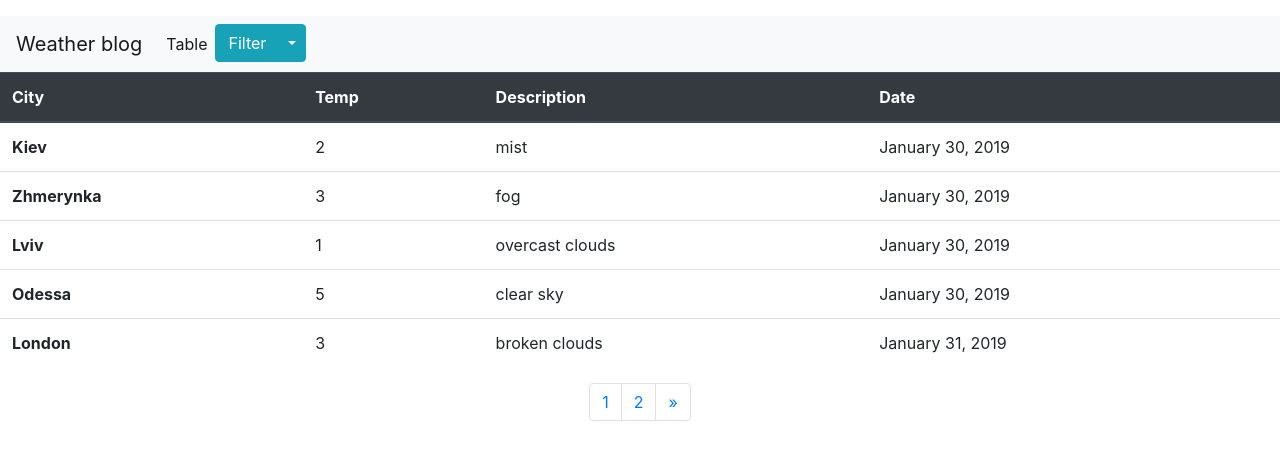
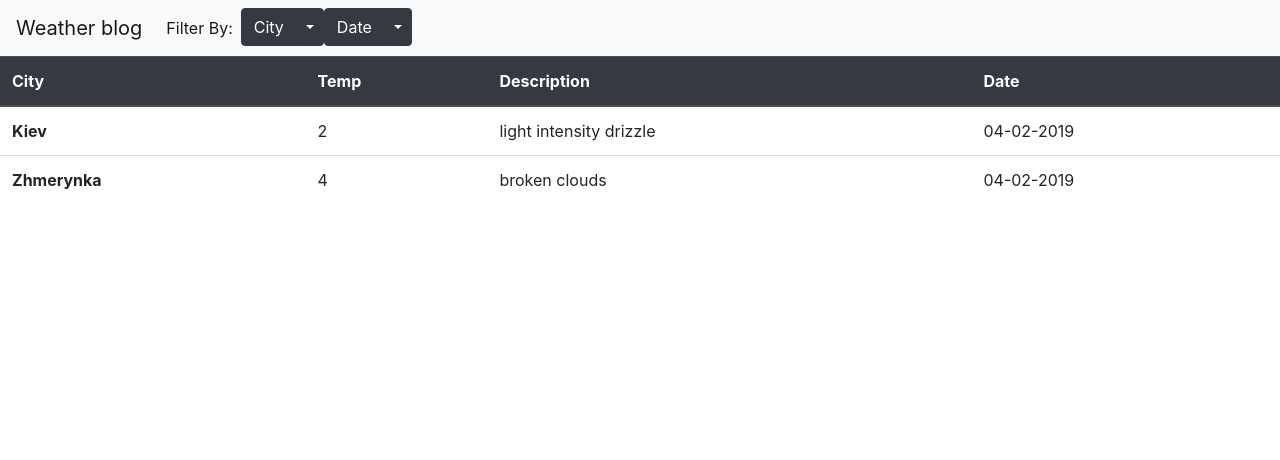
Before and after one commit to funkynine/CS50, a Django app: page /storage/ in a window 1280 px wide. Shown: the top 460 px of the page. Run offline with Django 3.2, Linux system fonts and the light colour scheme; data comes from the database, SQL or seed files in the repository; some libraries are stand-ins or nearby versions.

Commit message:
Fixed style

```diff
--- a/mysite/static/myvenv/script.js
+++ b/mysite/static/myvenv/script.js
@@ -8,11 +8,13 @@ date = new Date();
 
 // Map initialization
 function initMap() {
+    const elem = document.getElementById('map');
+    if(!elem) { return; }
 mapOptions = {
           zoom: 8,
           center: {lat: 50.401, lng: 30.252}
         };
-    map =new google.maps.Map(document.getElementById('map'),
+    map =new google.maps.Map(elem,
             mapOptions);
 }
 
@@ -91,3 +93,15 @@ function takeInfo(data){
     // Change the center of the map
     changeCenter(lat, lon)
 }
+
+function filterDate(city) {
+    const startDate = document.getElementById('startDate').value;
+    const endDate = document.getElementById('endDate').value;
+    if(!startDate || !endDate) { return; }
+    if (city != '0') {
+        console.log(city);
+        document.location = `/storage/?filter=${city}&date-start=${startDate}&date-end=${endDate}`;
+    } else {
+        document.location = `/storage/?date-start=${startDate}&date-end=${endDate}`;
+    }
+}
--- a/mysite/views.py
+++ b/mysite/views.py
@@ -23,6 +23,10 @@ def index(request):
 @csrf_exempt
 def storage(request):
     decr = 0
+    page = 0
+    city = 0
+    startDate = 0
+    endDate = 0
     # Check if there is a file in the directory
     if os.path.exists(SQLITE_FILE):
         print('DataBase file find')
@@ -36,13 +40,28 @@ def storage(request):
 
     db.execute('SELECT count(*) FROM CITYS')
     count = ((db.fetchone()[0] + 1) // 5) + 1
-    # Request to database
-    page = 0
+
+    db.execute('SELECT DISTINCT name FROM CITYS')
+    cities = db.fetchall()
+
     if (request.GET.get('page')):
         decr = int(request.GET.get('page')) - 1
         page = decr * 4
 
-    db.execute('SELECT * FROM CITYS LIMIT 5 OFFSET ?', (page,))
+    # Sort request
+    if (request.GET.get('filter')):
+        city = request.GET.get('filter')
+
+        db.execute('SELECT count(*) FROM CITYS WHERE name=?', (city,))
+        count = ((db.fetchone()[0] + 1) // 5) + 1
+
+        db.execute('SELECT * FROM CITYS WHERE name=? LIMIT 5 OFFSET ?', (city, page,) )
+    else:
+        db.execute('SELECT * FROM CITYS LIMIT 5 OFFSET ?', (page,))
+
+
+
+
 
     # Assignment of data from the database
     result = db.fetchall()
@@ -53,6 +72,8 @@ def storage(request):
     result = {"result": result}
     result["count"] = count
     result["previousPage"] = decr
+    result["cities"] = cities
+    result["city"] = city
 
     if(count != decr + 1):
         result["nextPage"] = decr + 2
@@ -96,7 +117,8 @@ def api(request):
 
             # Date for DB in string
             now = datetime.datetime.now()
-            date = now.strftime("%B %d, %Y")
+            date = now.strftime("%d-%m-%Y")
+
 
             params = (name, temp, description, date)
 
--- a/templates/dbdata.html
+++ b/templates/dbdata.html
@@ -1,9 +1,7 @@
 {% include "head.html" %}
-{% load rangecount %}
 
 <body>
     <div class="wrapper">
-        <p> {{ testString }}</p>
         <div class="content">
             <header>
                 <nav class="navbar navbar-expand-lg navbar-light bg-light">
@@ -14,17 +12,34 @@
                     <div class="collapse navbar-collapse" id="navbarNav">
                         <ul class="navbar-nav">
                             <li class="nav-item active">
-                                <a class="nav-link" href="#">Table <span class="sr-only">(current)</span></a>
+                                <a class="nav-link" href="#">Filter By:<span class="sr-only">(current)</span></a>
                             </li>
                             <li class="nav-item">
                                 <div class="btn-group d-flex justify-content-end">
-                                    <button type="button" class="btn btn-info">Filter</button>
-                                    <button type="button" class="btn btn-info dropdown-toggle dropdown-toggle-split" data-toggle="dropdown" aria-haspopup="true" aria-expanded="false">
+                                    <button type="button" class="btn btn-dark btn-city">City</button>
+                                    <button type="button" class="btn btn-dark dropdown-toggle dropdown-toggle-split" data-toggle="dropdown" aria-haspopup="true" aria-expanded="false">
                                         <span class="sr-only">Toggle Dropdown</span>
                                     </button>
                                     <div class="dropdown-menu">
-                                        <a class="dropdown-item" href="#">Name</a>
-                                        <a class="dropdown-item" href="#">Date</a>
+                                        {% for city in cities %}
+                                            <a class="dropdown-item" href="?filter={{ city.0 }}">{{ city.0 }}</a>
+                                        {% endfor %}
+                                    </div>
+                                </div>
+                            </li>
+                            <li class="nav-item">
+                                <div class="btn-group d-flex justify-content-end">
+                                    <button type="button" class="btn btn-dark btn-date">Date</button>
+                                    <button type="button" class="btn btn-dark dropdown-toggle dropdown-toggle-split" data-toggle="dropdown" aria-haspopup="true" aria-expanded="false">
+                                        <span class="sr-only">Toggle Dropdown</span>
+                                    </button>
+                                    <div class="dropdown-menu date-menu">
+                                        <div class="input-daterange input-group" id="datepicker">
+                                            <input type="text" class="input-sm form-control" name="start"  id="startDate"/>
+                                            <span class="input-group-addon"><b>TO</b></span>
+                                            <input type="text" class="input-sm form-control" name="end" id="endDate" />
+                                            <button type="button" class="btn btn-dark btn-enter-date" onclick="filterDate('{{city}}')" name="filterDate">Enter</button>
+                                        </div>
                                     </div>
                                 </div>
                             </li>
@@ -53,33 +68,7 @@
                         {% endfor %}
                     </tbody>
                 </table>
-
-                <div class="menuForData">
-                    <nav aria-label="Page navigation example">
-                        <ul class="pagination d-flex justify-content-center">
-                            {% if previousPage %}
-                                <li class="page-item">
-                                    <a class="page-link" href="?page={{ previousPage }}" aria-label="Previous">
-                                        <span aria-hidden="true">&laquo;</span>
-                                        <span class="sr-only">Previous</span>
-                                    </a>
-                                </li>
-                            {% endif %}
-                            {% for num in count|rangecount %}
-                                <li class="page-item"><a class="page-link" href="?page={{ num|add:'1' }}">{{ num|add:"1"  }}</a></li>
-                            {% endfor %}
-                            {% if nextPage %}
-                                <li class="page-item">
-                                    <a class="page-link" href="?page={{ nextPage }}" aria-label="Next">
-                                        <span aria-hidden="true">&raquo;</span>
-                                        <span class="sr-only">Next</span>
-                                    </a>
-                                </li>
-                            {% endif %}
-                        </ul>
-                    </nav>
-                </div>
-
+                {% include "pagination.html" %}
             </main>
         </div>
 
--- a/templates/head.html
+++ b/templates/head.html
@@ -9,8 +9,9 @@
 
         <!-- Bootstrap CSS -->
         <link rel="stylesheet" href="https://stackpath.bootstrapcdn.com/bootstrap/4.2.1/css/bootstrap.min.css" integrity="sha384-GJzZqFGwb1QTTN6wy59ffF1BuGJpLSa9DkKMp0DgiMDm4iYMj70gZWKYbI706tWS" crossorigin="anonymous">
+        <link rel="stylesheet" href="https://cdnjs.cloudflare.com/ajax/libs/bootstrap-datepicker/1.8.0/css/bootstrap-datepicker.min.css">
         <link rel="stylesheet" href="{% static "myvenv/style.css" %}">
-        <link rel="stylesheet" href="{% static " myvenv/dbstyle.css" %}">
+        <link rel="stylesheet" href="{% static "myvenv/dbstyle.css" %}">
 
         <title>Weather blog</title>
 
--- /dev/null
+++ b/templates/pagination.html
@@ -0,0 +1,43 @@
+{% load rangecount %}
+
+{% if count != 1 %}
+    <div class="menuForData">
+        <nav aria-label="Page navigation example">
+            <ul class="pagination d-flex justify-content-center">
+                {% if previousPage %}
+                    <li class="page-item">
+                        {% if city %}
+                            <a class="page-link" href="?page={{ previousPage }}&filter={{ city }}" aria-label="Previous">
+                        {% else %}
+                            <a class="page-link" href="?page={{ previousPage }}" aria-label="Previous">
+                        {% endif %}
+                            <span aria-hidden="true">&laquo;</span>
+                            <span class="sr-only">Previous</span>
+                        </a>
+                    </li>
+                {% endif %}
+                {% for num in count|rangecount %}
+                    <li class="page-item">
+                        {% if city %}
+                            <a class="page-link" href="?page={{ num|add:'1' }}&filter={{ city }}">{{ num|add:"1"  }}</a>
+                        {% else %}
+                            <a class="page-link" href="?page={{ num|add:'1' }}">{{ num|add:"1"  }}</a>
+                        {% endif %}
+                    </li>
+                {% endfor %}
+                {% if nextPage %}
+                    <li class="page-item">
+                        {% if city %}
+                            <a class="page-link" href="?page={{ nextPage }}&filter={{ city }}" aria-label="Next">
+                        {% else %}
+                            <a class="page-link" href="?page={{ nextPage }}" aria-label="Next">
+                        {% endif %}
+                            <span aria-hidden="true">&raquo;</span>
+                            <span class="sr-only">Next</span>
+                        </a>
+                    </li>
+                {% endif %}
+            </ul>
+        </nav>
+    </div>
+{% endif %}
```
Also changed, not shown: mysite/static/myvenv/dbstyle.css (+23 -0 lines), templates/footer.html (+10 -2 lines), test.py (added, +7 -0 lines), dbsite.db.
